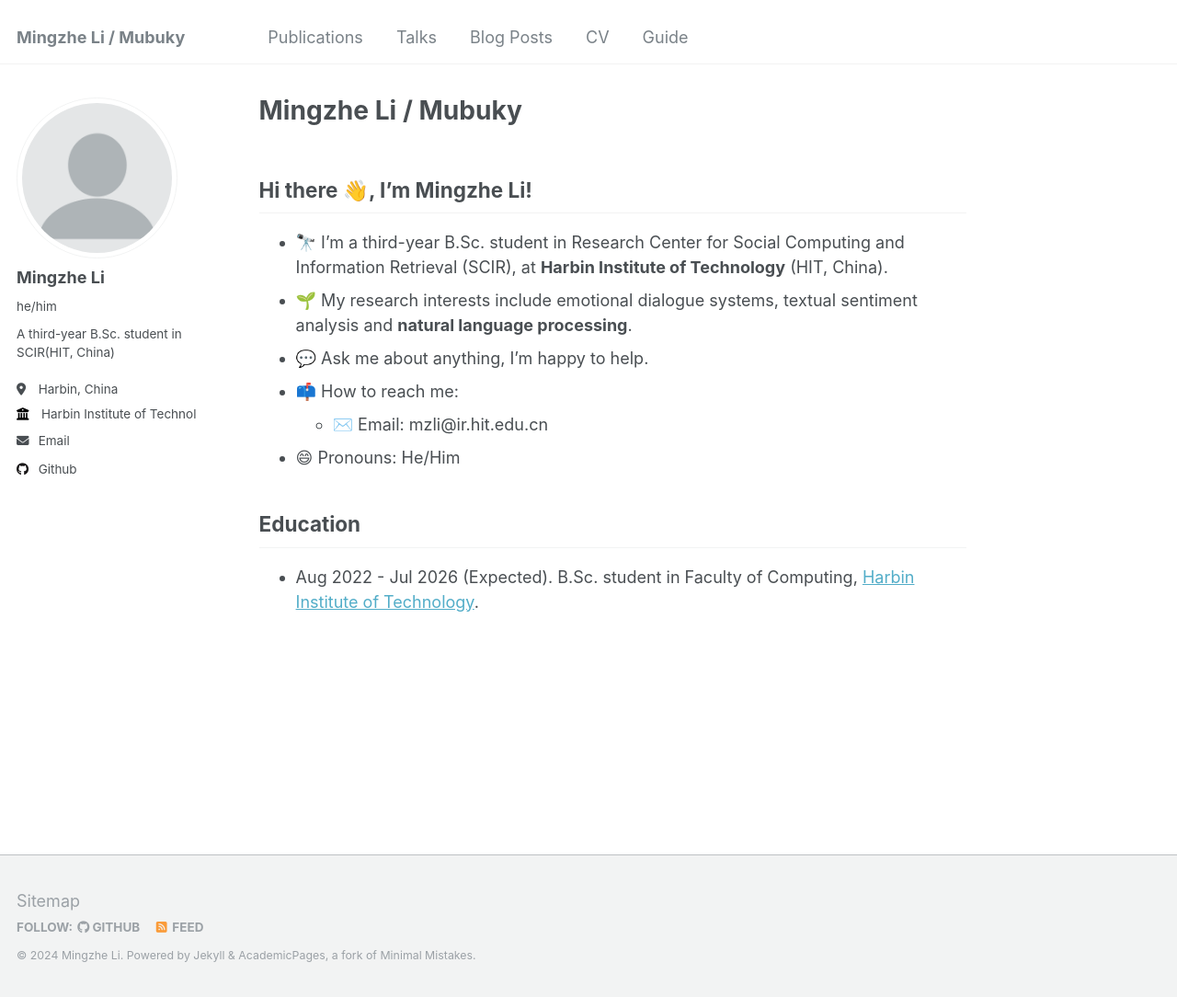
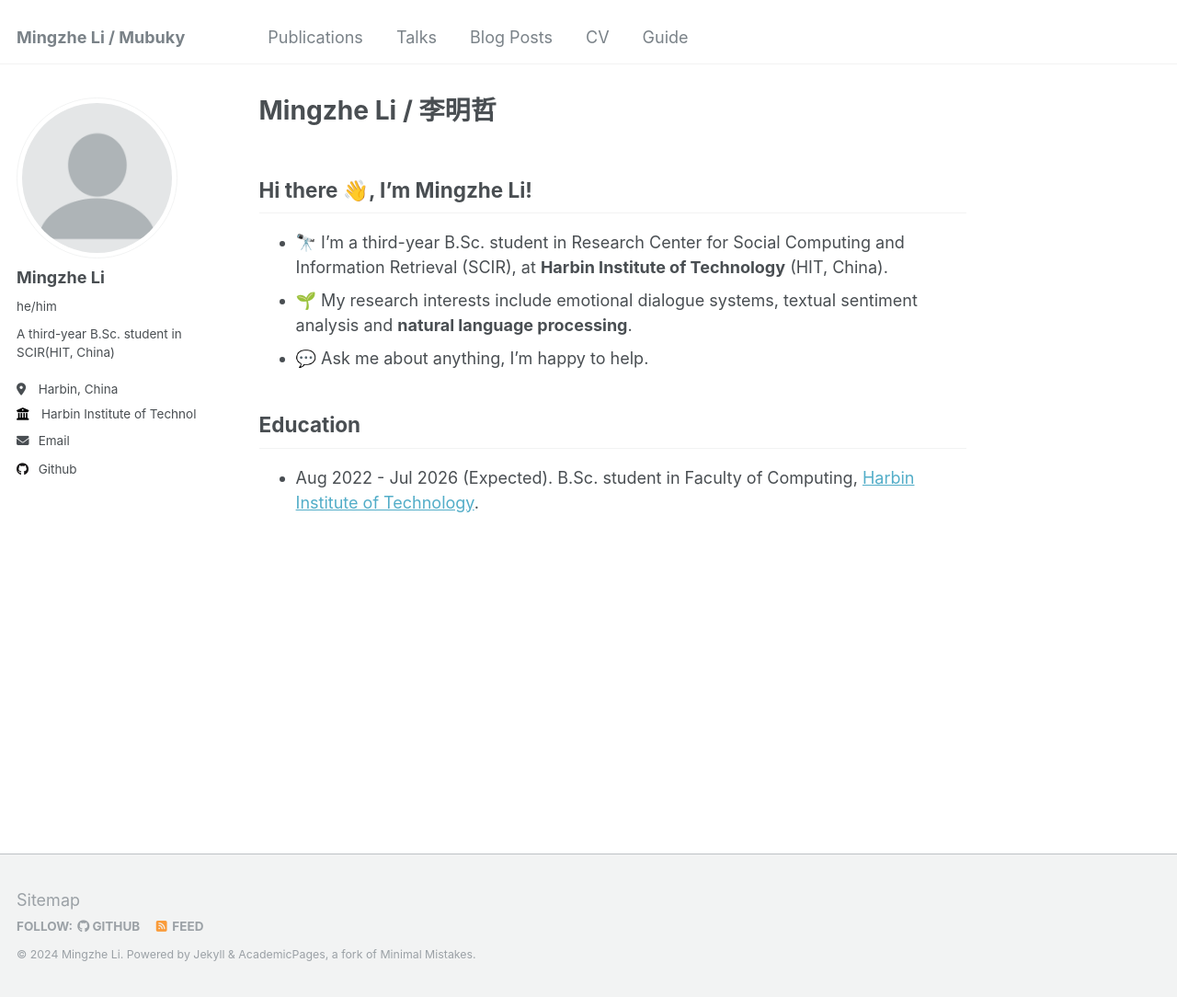
Before and after one commit to tj-chen-1209/chentingjia.github.io, a Jekyll site: the page built from _pages/about.md, in a window 1280 px wide and 1084 px high. Shown: the whole window at 92% size. Built offline with Jekyll 4.4.1, drawn with Linux system fonts in a browser that asks for light colours.

Commit message:
Update about.md

```diff
--- a/_pages/about.md
+++ b/_pages/about.md
@@ -1,6 +1,6 @@
 ---
 permalink: /
-title: "Mingzhe Li / Mubuky"
+title: "Mingzhe Li / 李明哲"
 author_profile: true
 redirect_from:
   - /about/
@@ -12,9 +12,8 @@ redirect_from:
 - 🔭 I’m a third-year B.Sc. student in Research Center for Social Computing and Information Retrieval (SCIR), at **Harbin Institute of Technology** (HIT, China).
 - 🌱 My research interests include emotional dialogue systems, textual sentiment analysis and **natural language processing**.
 - 💬 Ask me about anything, I'm happy to help.
-- 📫 How to reach me:
-  - ✉️ Email: mzli@ir.hit.edu.cn
-- 😄 Pronouns: He/Him
+
+
 
 ## Education
 
```
